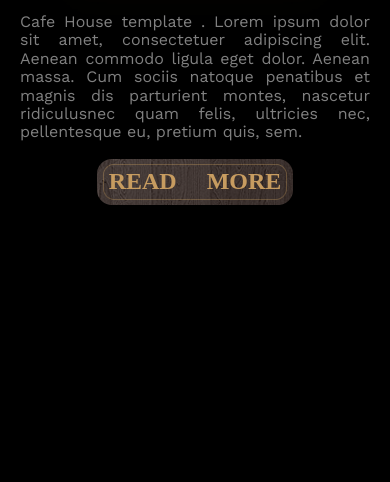
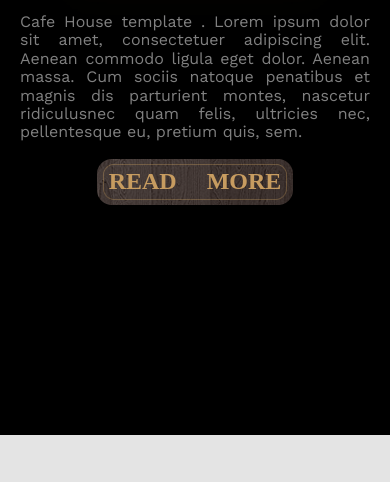
Before and after one commit to Reyad-Mousa/CAFE_HOUSE, a plain HTML site: page index.html in a window 390 px wide. Shown: the part 324-806 px from the top of the page. Drawn offline with nearby package versions, Linux system fonts and the light colour scheme.

Commit message:
Update cafe_house.css

```diff
--- a/css/cafe_house.css
+++ b/css/cafe_house.css
@@ -169,7 +169,7 @@ header .container nav ul li a:active {
   width: 100%;
   text-align: center;
   background-color: black;
-  height: 176vh;
+  height: 174vh;
   position: relative;
 }
 @media (max-width: 767px) {
@@ -1020,12 +1020,6 @@ footer .container .get ul li a:hover {
   color: #c79c60;
   border-color: #c79c60;
 }
-@media (max-width: 767px) {
-  .landing-menu .container {
-    height: 106vh;
-  }
-}
-
 .Today-Special-home {
   display: flex;
   flex-direction: row;
```
